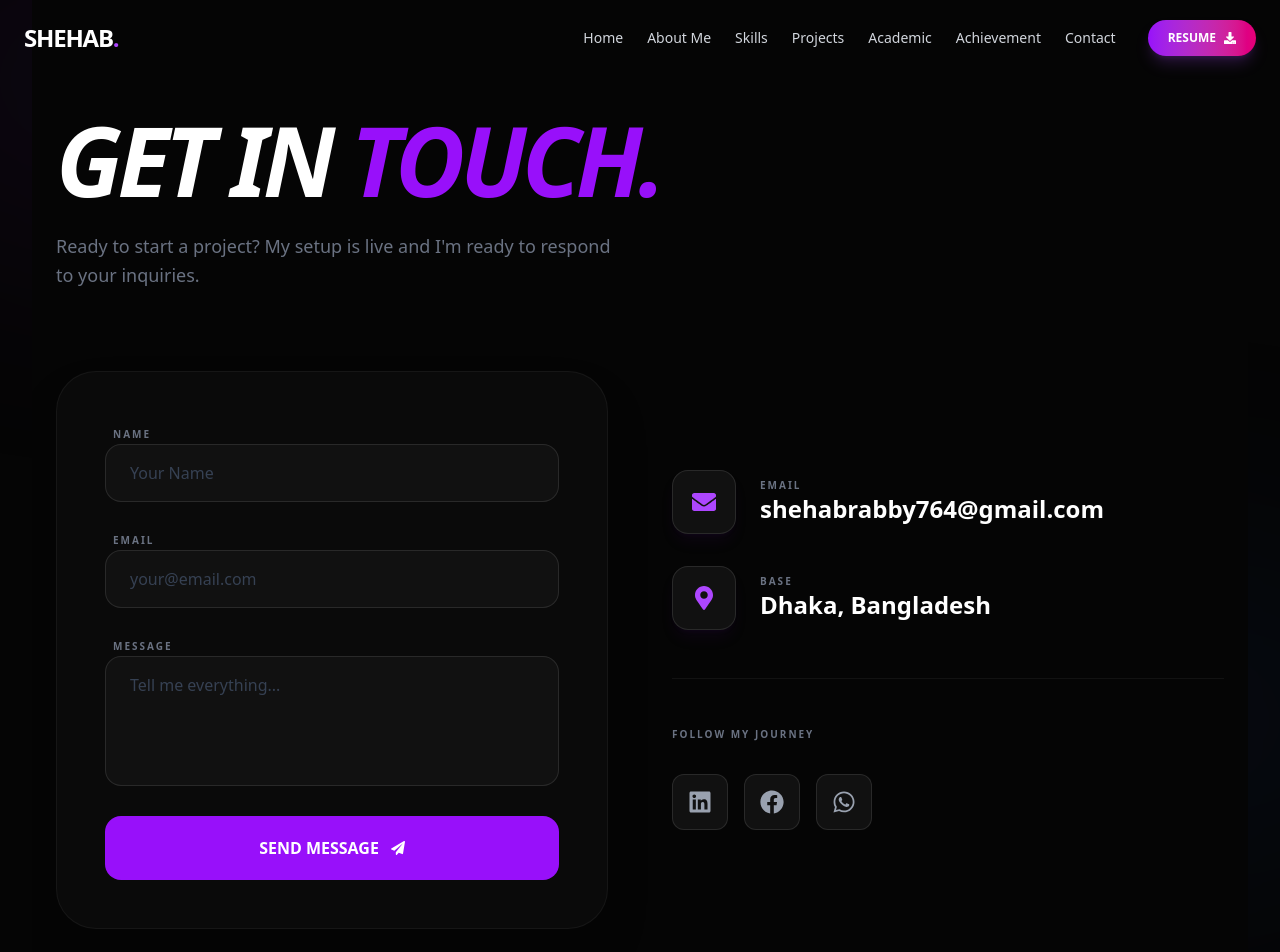
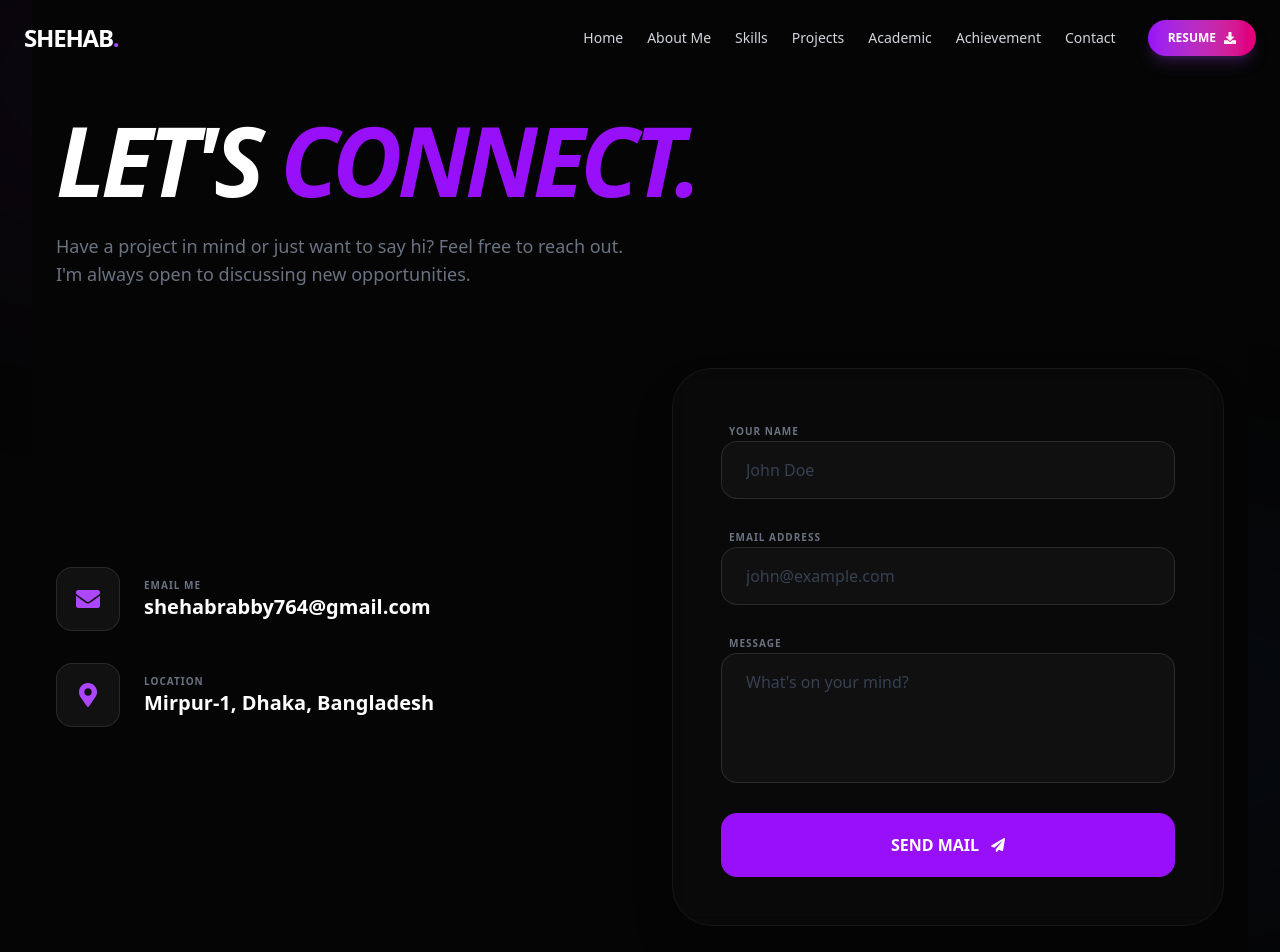
Before and after one commit to shehabRabby/My_Portfolio, a React (Vite) app: page /contact-me in a window 1280 px wide. Shown: the top 952 px of the page. Built offline with nearby package versions, Linux system fonts and the light colour scheme.

Commit message:
all pages are done

```diff
--- a/index.html
+++ b/index.html
@@ -1,4 +1,4 @@
-<!doctype html>
+<!DOCTYPE html>
 <html lang="en">
   <head>
     <meta charset="UTF-8" />
@@ -9,5 +9,16 @@
   <body>
     <div id="root"></div>
     <script type="module" src="/src/main.jsx"></script>
+    <script
+      type="text/javascript"
+      src="https://cdn.jsdelivr.net/npm/@emailjs/browser@4/dist/email.min.js"
+    ></script>
+    <script type="text/javascript">
+      (function () {
+        emailjs.init({
+          publicKey: "xseSXJnbUvHNbeoG9",
+        });
+      })();
+    </script>
   </body>
 </html>
--- a/src/Pages/Contact/Contact.jsx
+++ b/src/Pages/Contact/Contact.jsx
@@ -1,7 +1,7 @@
 import React, { useRef, useState } from "react";
+import emailjs from "@emailjs/browser";
 import { motion } from "framer-motion";
-import emailjs from "@emailjs/browser";
-import { FaLinkedin, FaFacebook, FaWhatsapp, FaEnvelope, FaPaperPlane, FaMapMarkerAlt } from "react-icons/fa";
+import { FaPaperPlane, FaEnvelope, FaMapMarkerAlt, FaPhoneAlt } from "react-icons/fa";
 import { toast, Toaster } from "react-hot-toast";
 
 const Contact = () => {
@@ -12,17 +12,16 @@ const Contact = () => {
     e.preventDefault();
     setIsSending(true);
 
-    // Integrated your actual EmailJS credentials
     emailjs
       .sendForm(
-        "service_omh137q",       // Your Service ID
-        "__ejs-test-mail-service__", // Your Template ID
+        "service_kfra84w",
+        "template_pi5cf7e",
         form.current,
-        "XiHKZA3pBhk8ub03O"      // Your Public Key
+        "xseSXJnbUvHNbeoG9"
       )
       .then(
         () => {
-          toast.success("Message sent to Shehab successfully! 🚀", {
+          toast.success("Message sent to Shehab! 🚀", {
             style: {
               borderRadius: '10px',
               background: '#1a1a1a',
@@ -34,161 +33,120 @@ const Contact = () => {
           setIsSending(false);
         },
         (error) => {
-          console.error("EmailJS Error:", error);
-          toast.error("Failed to send message. Please try again.");
+          console.log("FAILED...", error.text);
+          toast.error("Something went wrong. Please try again.");
           setIsSending(false);
         }
       );
   };
 
-  const socialLinks = [
-    {
-      name: "LinkedIn",
-      icon: <FaLinkedin />,
-      link: "https://www.linkedin.com/in/shehabalrabby",
-      color: "hover:text-[#0077b5]",
-    },
-    {
-      name: "Facebook",
-      icon: <FaFacebook />,
-      link: "https://www.facebook.com/shehab.rabby.1",
-      color: "hover:text-[#1877f2]",
-    },
-    {
-      name: "WhatsApp",
-      icon: <FaWhatsapp />,
-      link: "https://wa.me/8801773562177",
-      color: "hover:text-[#25d366]",
-    },
-  ];
-
   return (
     <section className="min-h-screen bg-[#050505] py-28 px-6 relative overflow-hidden" id="contact">
-      {/* React Hot Toast Container */}
-      <Toaster position="bottom-right" reverseOrder={false} />
+      <Toaster position="bottom-right" />
 
-      {/* Aesthetic Background Gradients */}
-      <div className="absolute top-[-10%] left-[-10%] w-[40%] h-[40%] bg-purple-600/10 blur-[150px] rounded-full -z-10" />
-      <div className="absolute bottom-[-10%] right-[-10%] w-[40%] h-[40%] bg-blue-600/10 blur-[150px] rounded-full -z-10" />
+      {/* Background Decorative Glows */}
+      <div className="absolute top-[10%] left-[-5%] w-[30%] h-[30%] bg-purple-600/10 blur-[120px] rounded-full -z-10" />
+      <div className="absolute bottom-[10%] right-[-5%] w-[30%] h-[30%] bg-blue-600/10 blur-[120px] rounded-full -z-10" />
 
       <div className="max-w-7xl mx-auto">
-        <header className="mb-20 text-center md:text-left">
+        <header className="mb-20">
           <motion.div
             initial={{ opacity: 0, y: 20 }}
             whileInView={{ opacity: 1, y: 0 }}
             viewport={{ once: true }}
           >
             <h2 className="text-5xl md:text-8xl font-black text-white tracking-tighter uppercase italic">
-              Get In <span className="text-purple-600">Touch.</span>
+              Let's <span className="text-purple-600">Connect.</span>
             </h2>
-            <p className="text-gray-500 mt-6 max-w-xl text-lg font-medium leading-relaxed">
-              Ready to start a project? My setup is live and I'm ready to respond to your inquiries.
+            <p className="text-gray-500 mt-6 max-w-xl text-lg font-medium">
+              Have a project in mind or just want to say hi? Feel free to reach out. I'm always open to discussing new opportunities.
             </p>
           </motion.div>
         </header>
 
-        <div className="grid grid-cols-1 lg:grid-cols-2 gap-16 items-start">
+        <div className="grid grid-cols-1 lg:grid-cols-2 gap-16 items-center">
 
-          {/* Functional Form with your EmailJS Setup */}
+          {/* Contact Info Cards */}
+          <motion.div
+            initial={{ opacity: 0, x: -50 }}
+            whileInView={{ opacity: 1, x: 0 }}
+            viewport={{ once: true }}
+            className="space-y-8"
+          >
+            <div className="flex items-center gap-6 group">
+              <div className="w-16 h-16 bg-white/5 border border-white/10 rounded-2xl flex items-center justify-center text-2xl text-purple-500 group-hover:bg-purple-600 group-hover:text-white transition-all duration-300">
+                <FaEnvelope />
+              </div>
+              <div>
+                <p className="text-[10px] font-black text-gray-500 uppercase tracking-widest">Email Me</p>
+                <p className="text-xl font-bold text-white">shehabrabby764@gmail.com</p>
+              </div>
+            </div>
+
+            <div className="flex items-center gap-6 group">
+              <div className="w-16 h-16 bg-white/5 border border-white/10 rounded-2xl flex items-center justify-center text-2xl text-purple-500 group-hover:bg-purple-600 group-hover:text-white transition-all duration-300">
+                <FaMapMarkerAlt />
+              </div>
+              <div>
+                <p className="text-[10px] font-black text-gray-500 uppercase tracking-widest">Location</p>
+                <p className="text-xl font-bold text-white">Mirpur-1, Dhaka, Bangladesh</p>
+              </div>
+            </div>
+          </motion.div>
+
+          {/* Glass-morphism Form */}
           <motion.div
             initial={{ opacity: 0, scale: 0.95 }}
             whileInView={{ opacity: 1, scale: 1 }}
             viewport={{ once: true }}
-            className="bg-[#0a0a0a] border border-white/5 p-8 md:p-12 rounded-[2.5rem] shadow-2xl relative"
+            className="bg-white/[0.02] border border-white/5 p-8 md:p-12 rounded-[2.5rem] shadow-2xl backdrop-blur-sm"
           >
             <form ref={form} onSubmit={sendEmail} className="space-y-6">
               <div className="space-y-2">
-                <label className="text-[10px] font-black uppercase tracking-[0.2em] text-gray-500 ml-2">Name</label>
+                <label className="text-[10px] font-black uppercase tracking-widest text-gray-500 ml-2">Your Name</label>
                 <input
                   type="text"
-                  name="user_name"
+                  name="user_name" // Ensure this matches your EmailJS template
                   required
-                  placeholder="Your Name"
+                  placeholder="John Doe"
                   className="w-full bg-white/[0.03] border border-white/10 rounded-2xl px-6 py-4 text-white focus:outline-none focus:border-purple-600 transition-all placeholder:text-gray-700"
                 />
               </div>
 
               <div className="space-y-2">
-                <label className="text-[10px] font-black uppercase tracking-[0.2em] text-gray-500 ml-2">Email</label>
+                <label className="text-[10px] font-black uppercase tracking-widest text-gray-500 ml-2">Email Address</label>
                 <input
                   type="email"
-                  name="user_email"
+                  name="user_email" // Ensure this matches your EmailJS template
                   required
-                  placeholder="your@email.com"
+                  placeholder="john@example.com"
                   className="w-full bg-white/[0.03] border border-white/10 rounded-2xl px-6 py-4 text-white focus:outline-none focus:border-purple-600 transition-all placeholder:text-gray-700"
                 />
               </div>
 
               <div className="space-y-2">
-                <label className="text-[10px] font-black uppercase tracking-[0.2em] text-gray-500 ml-2">Message</label>
+                <label className="text-[10px] font-black uppercase tracking-widest text-gray-500 ml-2">Message</label>
                 <textarea
                   name="message"
                   rows="4"
                   required
-                  placeholder="Tell me everything..."
+                  placeholder="What's on your mind?"
                   className="w-full bg-white/[0.03] border border-white/10 rounded-2xl px-6 py-4 text-white focus:outline-none focus:border-purple-600 transition-all resize-none placeholder:text-gray-700"
                 ></textarea>
               </div>
 
-              <button
+              <motion.button
+                whileHover={{ scale: 1.02 }}
+                whileTap={{ scale: 0.98 }}
+                disabled={isSending}
                 type="submit"
-                disabled={isSending}
                 className="w-full bg-purple-600 hover:bg-white hover:text-black text-white font-black py-5 rounded-2xl transition-all duration-300 flex items-center justify-center gap-3 group disabled:opacity-50"
               >
-                {isSending ? "TRANSMITTING..." : "SEND MESSAGE"}
-                <FaPaperPlane className={`text-sm ${isSending ? 'animate-ping' : 'group-hover:translate-x-2 group-hover:-translate-y-2 transition-transform duration-500'}`} />
-              </button>
+                {isSending ? "SENDING..." : "SEND MAIL"}
+                <FaPaperPlane className={`text-sm ${isSending ? 'animate-bounce' : 'group-hover:translate-x-1 group-hover:-translate-y-1 transition-transform'}`} />
+              </motion.button>
             </form>
           </motion.div>
-
-          {/* Contact Details & Direct Links */}
-          <div className="space-y-12 h-full flex flex-col justify-center">
-
-            <div className="space-y-8">
-              <motion.div whileHover={{ x: 10 }} className="flex items-center gap-6 group">
-                <div className="w-16 h-16 bg-white/5 border border-white/10 rounded-2xl flex items-center justify-center text-2xl text-purple-500 group-hover:bg-purple-600 group-hover:text-white transition-all shadow-lg shadow-purple-900/10">
-                  <FaEnvelope />
-                </div>
-                <div>
-                  <p className="text-[10px] font-black text-gray-500 uppercase tracking-[0.2em]">Email</p>
-                  <a href="mailto:shehabrabby764@gmail.com" className="text-xl md:text-2xl font-bold text-white hover:text-purple-500 transition-colors">
-                    shehabrabby764@gmail.com
-                  </a>
-                </div>
-              </motion.div>
-
-              <motion.div whileHover={{ x: 10 }} className="flex items-center gap-6 group">
-                <div className="w-16 h-16 bg-white/5 border border-white/10 rounded-2xl flex items-center justify-center text-2xl text-purple-500 group-hover:bg-purple-600 group-hover:text-white transition-all shadow-lg shadow-purple-900/10">
-                  <FaMapMarkerAlt />
-                </div>
-                <div>
-                  <p className="text-[10px] font-black text-gray-500 uppercase tracking-[0.2em]">Base</p>
-                  <p className="text-xl md:text-2xl font-bold text-white">Dhaka, Bangladesh</p>
-                </div>
-              </motion.div>
-            </div>
-
-            {/* Large Social Icons */}
-            <div className="pt-12 border-t border-white/5">
-               <p className="text-[10px] font-black text-gray-500 uppercase tracking-[0.2em] mb-8">Follow My Journey</p>
-               <div className="flex flex-wrap gap-4">
-                  {socialLinks.map((social, i) => (
-                    <motion.a
-                      key={i}
-                      href={social.link}
-                      target="_blank"
-                      rel="noreferrer"
-                      whileHover={{ scale: 1.1, rotate: 5 }}
-                      whileTap={{ scale: 0.9 }}
-                      className={`w-14 h-14 bg-white/5 border border-white/10 rounded-xl flex items-center justify-center text-2xl text-gray-400 transition-all ${social.color} hover:border-current`}
-                    >
-                      {social.icon}
-                    </motion.a>
-                  ))}
-               </div>
-            </div>
-
-          </div>
         </div>
       </div>
     </section>
```
